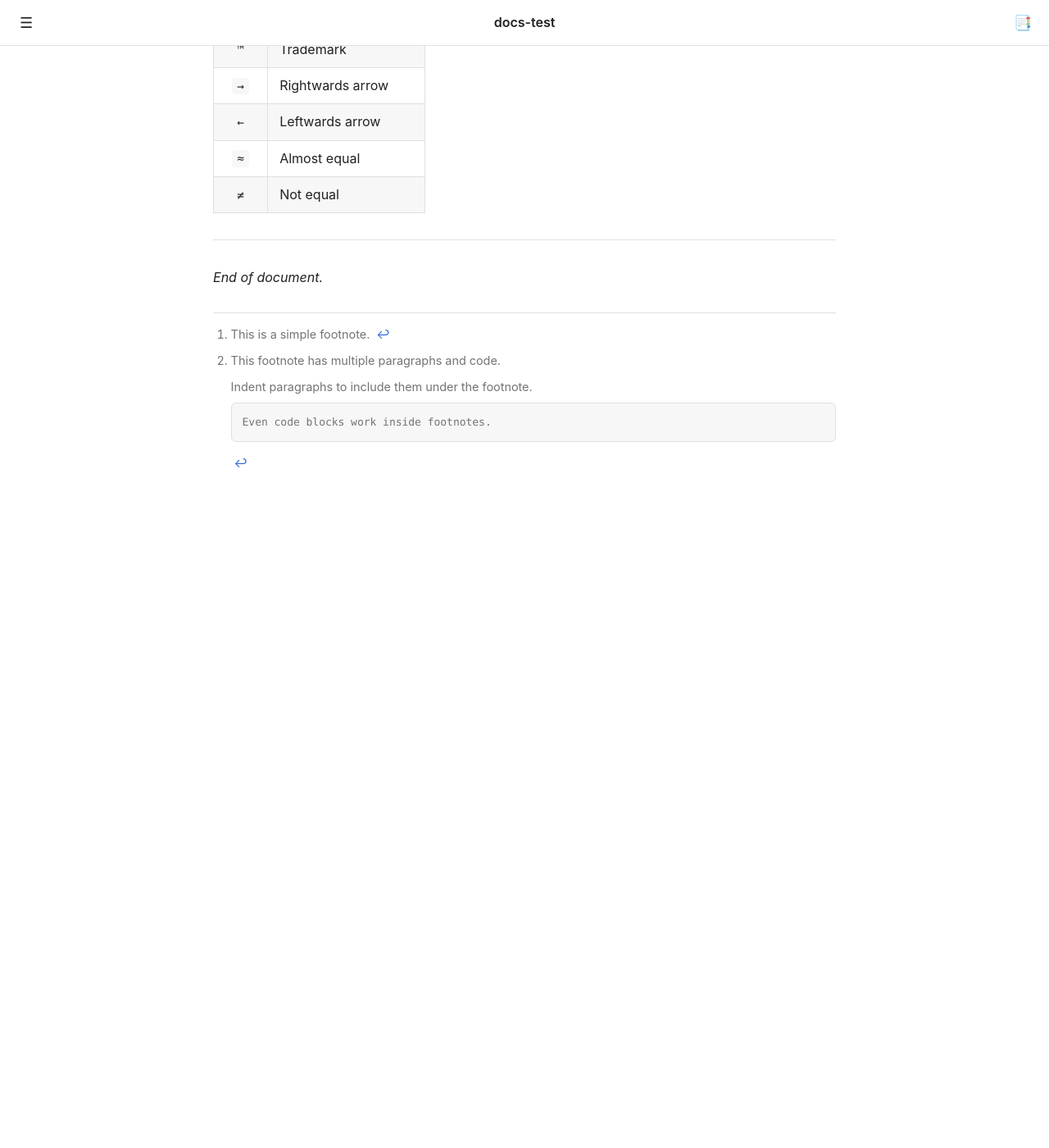
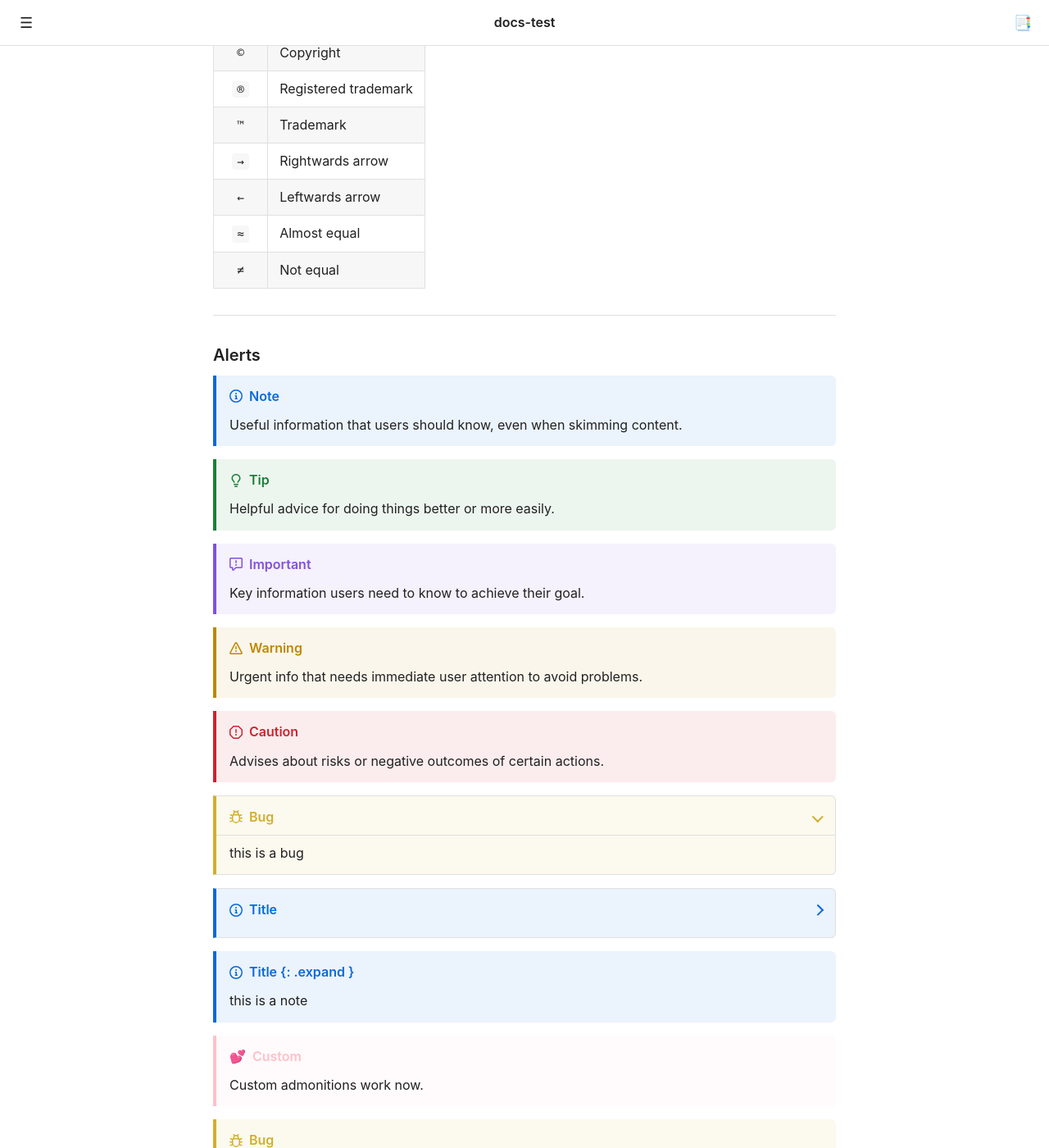
Before and after one commit to BlueStar03/docs-test, a Jekyll site: the page built from index.md, in a window 1280 px wide and 1400 px high, scrolled down 12531 px. Shown: the whole window at 82% size. Built offline with Jekyll 4.4.1, drawn with Linux system fonts in a browser that asks for light colours; emoji names are drawn with the system emoji font; before the commit the page ends 13161 px from its top, so only the background shows below that; some of the changed text lies outside the part shown.

Commit message:
Admonition

```diff
--- a/_layouts/default.html
+++ b/_layouts/default.html
@@ -40,7 +40,12 @@
   </main>
 
   <script src="{{ '/assets/js/main.js' | relative_url }}" defer></script>
-  <script src="{{ '/assets/js/optional-syntax.js' | relative_url }}"></script>
-  <script src="{{ '/assets/js/github-alerts.js' | relative_url }}"></script>
+
+  <!-- Admonitions config (from _data/admonitions.yml) -->
+  <script>
+    window.ADMONITIONS = {{ site.data.admonitions | jsonify }};
+  </script>
+  <script src="{{ '/assets/js/github-alerts.js' | relative_url }}" defer></script>
+  <script src="{{ '/assets/js/optional-syntax.js' | relative_url }}" defer></script>
 </body>
 </html>
--- a/assets/css/markdown.css
+++ b/assets/css/markdown.css
@@ -132,43 +132,100 @@
 .markdown-body blockquote p { margin-bottom: 0.5em; }
 .markdown-body blockquote p:last-child { margin-bottom: 0; }
 
-/* Callout variants (use with kramdown's IAL: {:.note} after a blockquote) */
-.markdown-body blockquote.note    { border-left-color: hsl(220, 70%, 50%); }
-.markdown-body blockquote.tip     { border-left-color: hsl(150, 60%, 45%); }
-.markdown-body blockquote.warning { border-left-color: hsl(40,  90%, 50%); }
-.markdown-body blockquote.danger  { border-left-color: hsl(0,   75%, 55%); }
-
-/* Chirpy prompt styles (using IAL or GitHub alerts) */
-.markdown-body blockquote.prompt-note,
-.markdown-body blockquote.prompt-info {
-  border-left-color: hsl(220, 70%, 50%);
-  background: hsl(220, 70%, 96%);
+/* GitHub-style markdown alerts (converted from > [!TYPE] blockquotes)
+   Color is set per-instance via the --alert-color CSS variable,
+   driven by _data/admonitions.yml */
+.markdown-body .markdown-alert {
+  --alert-color: var(--color-text-muted);
+  padding: 0.75em 1em;
+  margin: 0 0 1em;
+  border-left: 4px solid var(--alert-color);
+  border-radius: 0 6px 6px 0;
+  background: color-mix(in srgb, var(--alert-color) 8%, transparent);
+}
+.markdown-body .markdown-alert > :last-child {
+  margin-bottom: 0;
+}
+.markdown-body .markdown-alert-title {
+  display: flex;
+  align-items: center;
+  gap: 0.5em;
+  font-weight: 600;
+  margin-bottom: 0.5em;
+  color: var(--alert-color);
+}
+.markdown-body .markdown-alert-icon {
+  display: inline-flex;
+  align-items: center;
+  flex-shrink: 0;
+}
+.markdown-body .markdown-alert-icon svg {
+  fill: currentColor;
 }
 
-.markdown-body blockquote.prompt-tip {
-  border-left-color: hsl(150, 60%, 45%);
-  background: hsl(150, 60%, 96%);
+/* Collapsible variant — <details>/<summary> */
+.markdown-body details.markdown-alert > summary.markdown-alert-title {
+  cursor: pointer;
+  margin-bottom: 0;
+  list-style: none; /* hide default disclosure triangle */
+  user-select: none;
+}
+.markdown-body details.markdown-alert > summary.markdown-alert-title::-webkit-details-marker {
+  display: none; /* Safari */
+}
+/* Custom chevron that rotates when open */
+.markdown-body details.markdown-alert > summary.markdown-alert-title::after {
+  content: "";
+  margin-left: auto;
+  width: 0.6em;
+  height: 0.6em;
+  border-right: 2px solid currentColor;
+  border-bottom: 2px solid currentColor;
+  transform: rotate(-45deg);
+  transition: transform 200ms ease;
+}
+.markdown-body details.markdown-alert[open] > summary.markdown-alert-title {
+  margin-bottom: 0.5em;
+}
+.markdown-body details.markdown-alert[open] > summary.markdown-alert-title::after {
+  transform: rotate(45deg);
 }
 
-.markdown-body blockquote.prompt-warning {
-  border-left-color: hsl(40, 90%, 50%);
-  background: hsl(40, 90%, 96%);
+/* Chirpy-style prompts — IAL syntax {: .prompt-TYPE }
+   Icon goes inline at the start of the first paragraph (no title row).
+   Color comes from the same admonitions config via --alert-color. */
+.markdown-body blockquote[class*="prompt-"] {
+  --alert-color: var(--color-text-muted);
+  border-left-color: var(--alert-color);
+  background: color-mix(in srgb, var(--alert-color) 8%, transparent);
+  color: var(--color-text);
+}
+.markdown-body blockquote[class*="prompt-"] .prompt-icon {
+  display: inline-flex;
+  align-items: center;
+  margin-right: 0.5em;
+  color: var(--alert-color);
+  vertical-align: middle;
+}
+.markdown-body blockquote[class*="prompt-"] .prompt-icon svg {
+  fill: currentColor;
 }
 
-.markdown-body blockquote.prompt-danger {
-  border-left-color: hsl(0, 75%, 55%);
-  background: hsl(0, 75%, 96%);
+/* Nested plain blockquotes inside an admonition inherit the parent's color.
+   Nested [!TYPE] alerts override this with their own --alert-color. */
+.markdown-body .markdown-alert blockquote,
+.markdown-body blockquote[class*="prompt-"] blockquote {
+  border-left-color: var(--alert-color);
+  background: color-mix(in srgb, var(--alert-color) 12%, transparent);
+  color: var(--color-text);
 }
 
-/* Chirpy theme prompt variants */
-.markdown-body blockquote.prompt-info,
-.markdown-body blockquote.prompt-note    { border-left-color: hsl(220, 70%, 50%); background: hsl(220, 70%, 95%); }
-
-.markdown-body blockquote.prompt-tip     { border-left-color: hsl(150, 60%, 45%); background: hsl(150, 60%, 95%); }
-
-.markdown-body blockquote.prompt-warning { border-left-color: hsl(40,  90%, 50%); background: hsl(40,  90%, 95%); }
-
-.markdown-body blockquote.prompt-danger  { border-left-color: hsl(0,   75%, 55%); background: hsl(0,   75%, 95%); }
+/* Inline code inside admonitions picks up the parent's --alert-color */
+.markdown-body .markdown-alert :not(pre) > code,
+.markdown-body blockquote[class*="prompt-"] :not(pre) > code {
+  background: color-mix(in srgb, var(--alert-color) 18%, transparent);
+  color: var(--color-text);
+}
 
 /* -----------------------------------------------------------
    Code
--- a/assets/js/github-alerts.js
+++ b/assets/js/github-alerts.js
@@ -1,51 +1,129 @@
 /* ===========================================================
-   GitHub Alert Syntax Post-Processor
+   Admonition Post-Processor (config-driven)
 
-   Converts GitHub's alert syntax to styled blockquotes:
-   > [!NOTE]     → blockquote.prompt-note
-   > [!TIP]      → blockquote.prompt-tip
-   > [!WARNING]  → blockquote.prompt-warning
-   > [!DANGER]   → blockquote.prompt-danger
+   Reads admonition types from window.ADMONITIONS, injected
+   by the layout from _data/admonitions.yml.
 
-   Works alongside kramdown's IAL syntax: {: .prompt-info }
+   Handles two syntaxes that share the same config:
+
+   1. GitHub-style alerts — title row + content:
+        > [!NOTE]
+        > content
+        > [!NOTE]+ Title  (collapsible, expanded)
+        > [!NOTE]- Title  (collapsible, collapsed)
+
+   2. Chirpy-style prompts — icon inline at start:
+        > content here
+        {: .prompt-note }
    =========================================================== */
 
 (function () {
   'use strict';
 
+  function capitalize(str) {
+    return str.charAt(0).toUpperCase() + str.slice(1).toLowerCase();
+  }
+
+  function processGitHubAlerts(article, config) {
+    var blockquotes = article.querySelectorAll('blockquote');
+
+    blockquotes.forEach(function (bq) {
+      var firstP = bq.querySelector('p');
+      if (!firstP) return;
+
+      var text = firstP.textContent;
+      var match = text.match(/^\s*\[!([A-Za-z][A-Za-z0-9_-]*)\]([+-]?)(.*)/);
+      if (!match) return;
+
+      var type = match[1].toLowerCase();
+      var modifier = match[2];
+      var customTitle = match[3].trim();
+
+      var typeConfig = config[type];
+      if (!typeConfig) return;
+
+      var title = customTitle || typeConfig.title || capitalize(type);
+      var icon = typeConfig.icon || '';
+      var color = typeConfig.color || '';
+      var isCollapsible = modifier === '+' || modifier === '-';
+      var startOpen = modifier === '+';
+
+      var alert;
+      if (isCollapsible) {
+        alert = document.createElement('details');
+        if (startOpen) alert.setAttribute('open', '');
+      } else {
+        alert = document.createElement('div');
+      }
+      alert.className = 'markdown-alert markdown-alert-' + type;
+      if (color) alert.style.setProperty('--alert-color', color);
+
+      var titleEl = document.createElement(isCollapsible ? 'summary' : 'p');
+      titleEl.className = 'markdown-alert-title';
+
+      if (icon) {
+        var iconSpan = document.createElement('span');
+        iconSpan.className = 'markdown-alert-icon';
+        iconSpan.innerHTML = icon;
+        titleEl.appendChild(iconSpan);
+      }
+      titleEl.appendChild(document.createTextNode(title));
+      alert.appendChild(titleEl);
+
+      firstP.innerHTML = firstP.innerHTML.replace(
+        /^\s*\[![A-Za-z][A-Za-z0-9_-]*\][+-]?[^\n<]*(<br\s*\/?>|\n)?/,
+        ''
+      );
+
+      if (firstP.innerHTML.trim() === '') {
+        firstP.remove();
+      }
+
+      while (bq.firstChild) {
+        alert.appendChild(bq.firstChild);
+      }
+
+      bq.parentNode.replaceChild(alert, bq);
+    });
+  }
+
+  function processChirpyPrompts(article, config) {
+    var prompts = article.querySelectorAll('blockquote[class*="prompt-"]');
+
+    prompts.forEach(function (bq) {
+      // Find the prompt-* class to extract the type
+      var typeMatch = bq.className.match(/prompt-([a-z][a-z0-9_-]*)/i);
+      if (!typeMatch) return;
+
+      var type = typeMatch[1].toLowerCase();
+      var typeConfig = config[type];
+      if (!typeConfig) return;
+
+      var icon = typeConfig.icon || '';
+      var color = typeConfig.color || '';
+
+      // Apply color via CSS variable
+      if (color) bq.style.setProperty('--alert-color', color);
+
+      // Inject icon at the start of the first paragraph
+      if (icon) {
+        var firstP = bq.querySelector('p');
+        if (firstP) {
+          var iconSpan = document.createElement('span');
+          iconSpan.className = 'markdown-alert-icon prompt-icon';
+          iconSpan.innerHTML = icon;
+          firstP.insertBefore(iconSpan, firstP.firstChild);
+        }
+      }
+    });
+  }
+
   document.addEventListener('DOMContentLoaded', function () {
+    var config = window.ADMONITIONS || {};
     var article = document.querySelector('.markdown-body');
     if (!article) return;
 
-    var blockquotes = article.querySelectorAll('blockquote');
-
-    blockquotes.forEach(function (bq) {
-      var text = bq.textContent;
-      var match = text.match(/^\s*\[!(NOTE|TIP|WARNING|DANGER|CAUTION|IMPORTANT)\]/i);
-
-      if (!match) return;
-
-      var alertType = match[1].toLowerCase();
-      var classMap = {
-        'note': 'prompt-note',
-        'tip': 'prompt-tip',
-        'warning': 'prompt-warning',
-        'danger': 'prompt-danger',
-        'caution': 'prompt-warning', // treat caution as warning
-        'important': 'prompt-danger' // treat important as danger
-      };
-
-      var className = classMap[alertType];
-      if (!className) return;
-
-      // Add class to blockquote
-      bq.classList.add(className);
-
-      // Remove the [!TYPE] marker from the content
-      var firstP = bq.querySelector('p');
-      if (firstP) {
-        firstP.textContent = firstP.textContent.replace(/^\s*\[![A-Z]+\]\s*/, '');
-      }
-    });
+    processGitHubAlerts(article, config);
+    processChirpyPrompts(article, config);
   });
 })();
--- a/index.md
+++ b/index.md
@@ -509,4 +509,150 @@ In a code span, no characters need escaping: `*not italic*`, `[not a link](url)`
 
 ---
 
+### Alerts
+
+> [!note]
+> Useful information that users should know, even when skimming content.
+
+> [!TIP]
+> Helpful advice for doing things better or more easily.
+
+> [!IMPORTANT]
+> Key information users need to know to achieve their goal.
+
+> [!WARNING]
+> Urgent info that needs immediate user attention to avoid problems.
+
+> [!CAUTION]
+> Advises about risks or negative outcomes of certain actions.
+
+> [!bug]+
+> this is a bug
+
+> [!note]- Title
+> this is a note
+{: .prompt-tip }
+
+> [!note] Title {: .expand }
+> this is a note
+
+> [!CUSTOM]
+> Custom admonitions work now.
+
+> [!BUG]
+> Found a bug here.
+
+> [!SUCCESS] Custom Title Override
+> With a custom title.
+
+> [!QUESTION]+ What is it ?
+> the question
+
+> and the answer is friendship
+{: .prompt-question}
+
+> Warning
+> An example showing the `warning` type prompt.
+> very warning
+>
+>> beware !
+>
+> Greatest caution
+{: .prompt-warning }
+
+> [!WARNING]
+> An example showing the `warning` type prompt.
+> very warning
+>
+>> beware !
+>
+> Greatest caution
+
+> [!WARNING]
+> An example showing the `warning` type prompt.
+> very warning
+>
+>> beware !
+>
+> Greatest caution
+{: .prompt-warning }
+
+
+> and the answer is friendship
+{: .prompt-question}
+---
+
+## Test
+
+> Warning
+> An example showing the `warning` type prompt.
+> very warning
+>
+>> beware !  `warning`
+>
+> Greatest caution
+{: .prompt-warning }
+
+> [!WARNING]
+> An example showing the `warning` type prompt.
+> very warning
+>
+>> beware !
+>
+> Greatest caution
+
+> [!WARNING]
+> An example showing the `warning` type prompt.
+> very warning
+>
+>> beware !
+>
+> Greatest caution
+{: .prompt-warning }
+
+> [!WARNING]
+> An example showing the `warning` type prompt.
+> very warning
+>
+>> [!QUESTION]
+>> beware !
+>
+> Greatest caution
+
+> [!WARNING]
+> An example showing the `warning` type prompt.
+> very warning
+>
+>> beware !
+>
+> Greatest caution
+{: .prompt-question }
+
+> [!WARNING]
+> An example showing the `warning` type prompt.
+> very warning
+>
+>
+>> beware !        {: .prompt-question }
+>
+> Greatest caution
+
+> [!WARNING] A great warning
+
+> [!WARNING]
+> An example showing the `warning` type prompt.
+> very warning
+>
+>> [!WARNING]  beware !
+>
+> Greatest caution
+
+> [!WARNING]
+> An example showing the `warning` type prompt.
+> very warning
+>
+>> [!QUESTION]  beware !
+>
+> Greatest caution
+
 *End of document.*
```
Also changed, not shown: _data/admonitions.yml (added, +46 -0 lines), text.md (+10 -2 lines).
